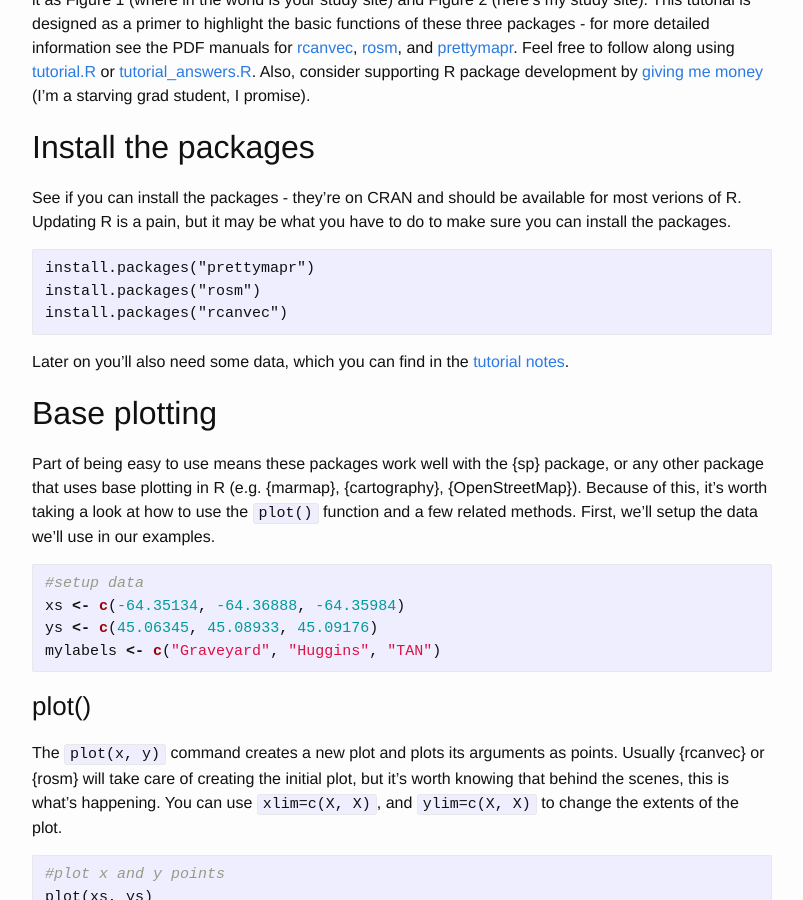
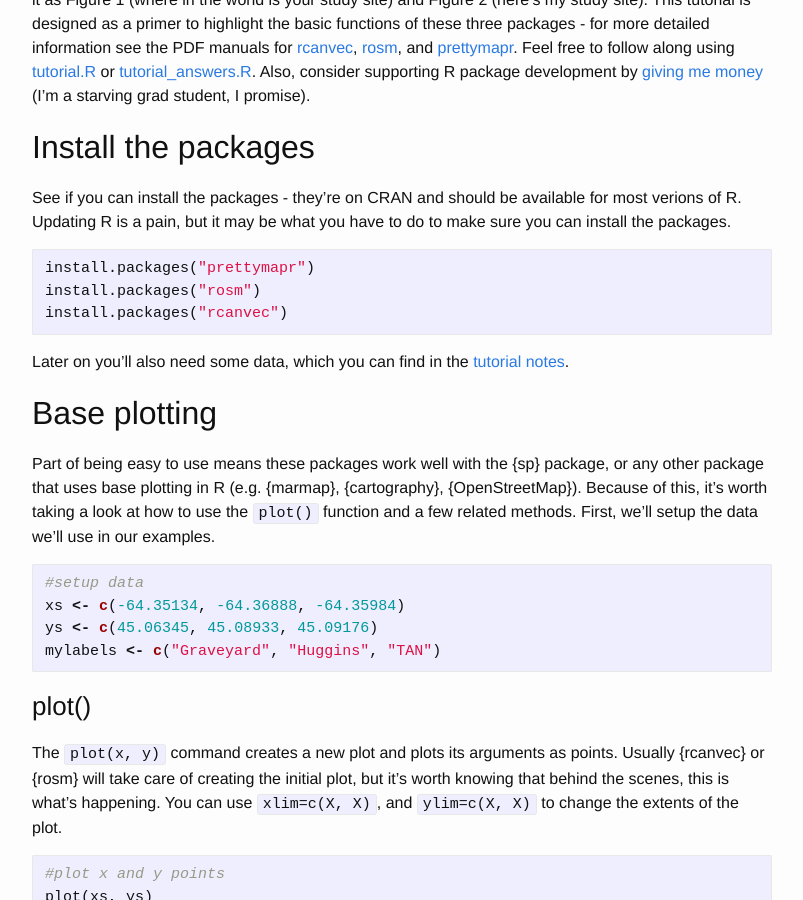
Before and after one commit to paleolimbot/paleolimbot.github.io, a Jekyll site: the page built from tutorial/basemapseh/index.md, in a window 1280 px wide and 900 px high, scrolled down 311 px. Shown: the whole window, without its empty margins (238-1041 px from the left). Built offline with Jekyll 4.4.1, drawn with Linux system fonts in a browser that asks for light colours; Markdown is read by kramdown in place of the engine named in the settings.

Commit message:
add R to fist code block

````diff
--- a/tutorial/basemapseh/index.md
+++ b/tutorial/basemapseh/index.md
@@ -10,7 +10,7 @@ The R packages {rcanvec}, {rosm} and {prettymapr} are all about creating simple,
 ## Install the packages
 See if you can install the packages - they're on CRAN and should be available for most verions of R. Updating R is a pain, but it may be what you have to do to make sure you can install the packages.
 
-```
+```R
 install.packages("prettymapr")
 install.packages("rosm")
 install.packages("rcanvec")
````
